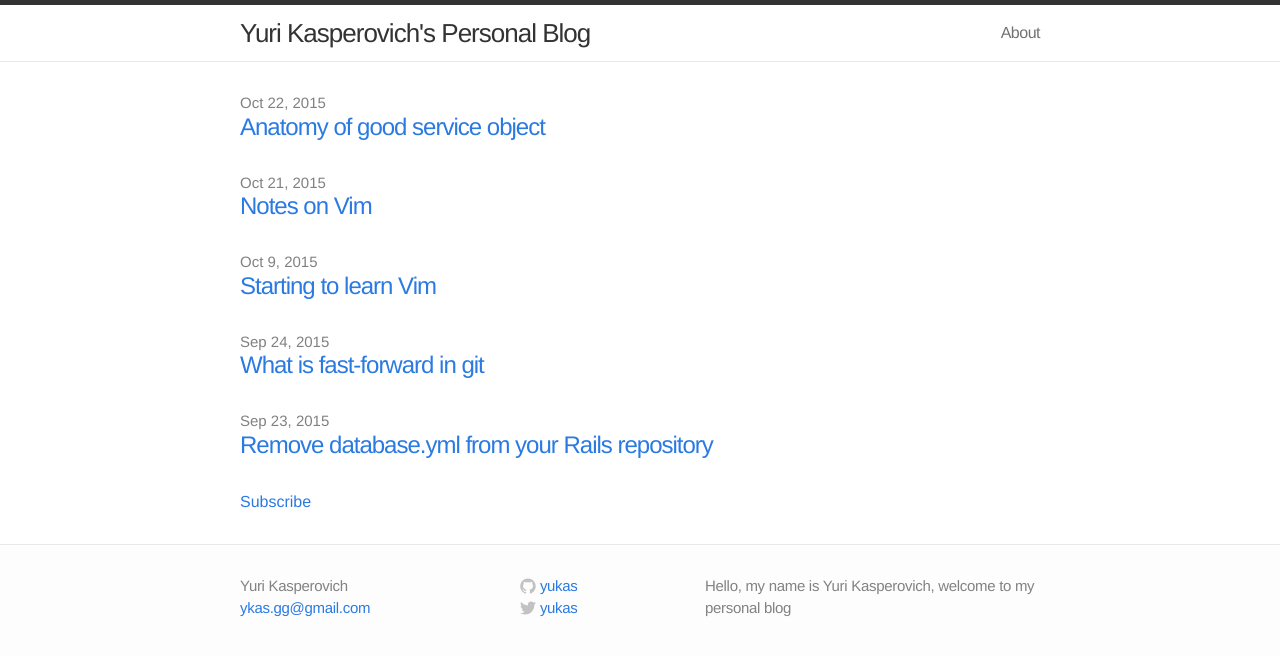
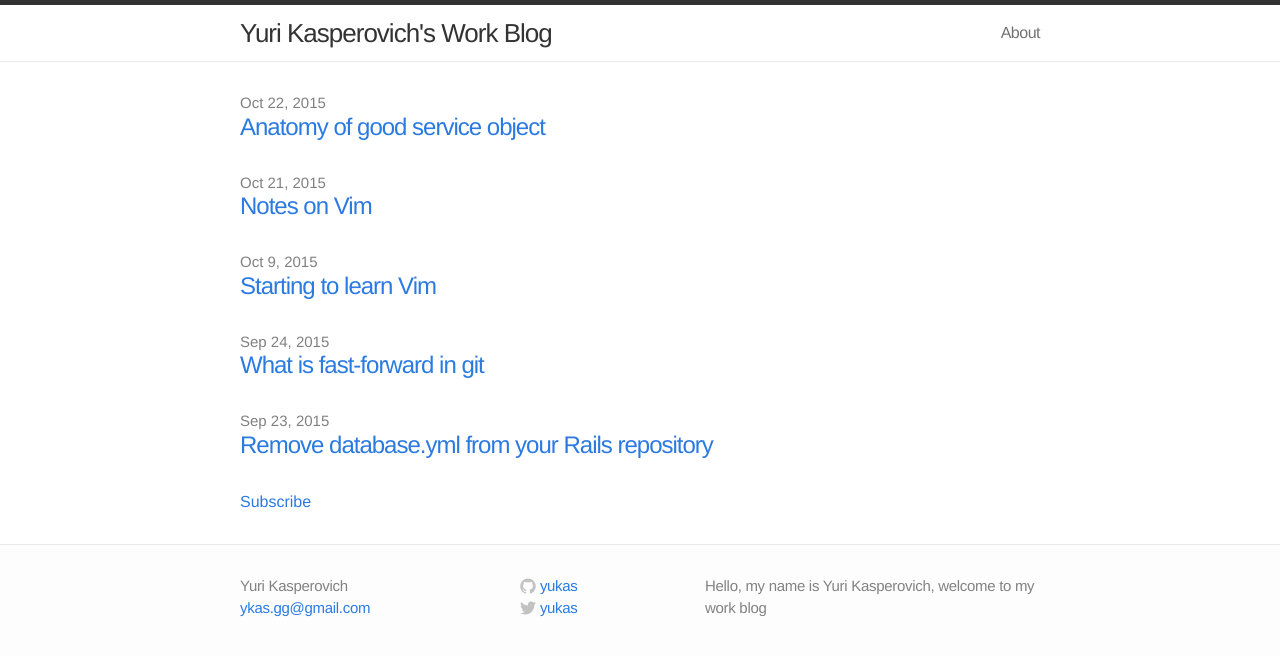
Before and after one commit to yukas/yukas.github.io, a Jekyll site: the page built from index.html, in a window 1280 px wide. Shown: the top 656 px of the page. Built offline with Jekyll 4.4.1, drawn with Linux system fonts in a browser that asks for light colours.

Commit message:
Update blog config

```diff
--- a/_config.yml
+++ b/_config.yml
@@ -1,7 +1,7 @@
 # Site settings
-title: Yuri Kasperovich's Personal Blog
+title: Yuri Kasperovich's Work Blog
 email: ykas.gg@gmail.com
-description: "Hello, my name is Yuri Kasperovich, welcome to my personal blog"
+description: "Hello, my name is Yuri Kasperovich, welcome to my work blog"
 baseurl: ""
 url: "http://yukas.by"
 twitter_username: yukas
```
